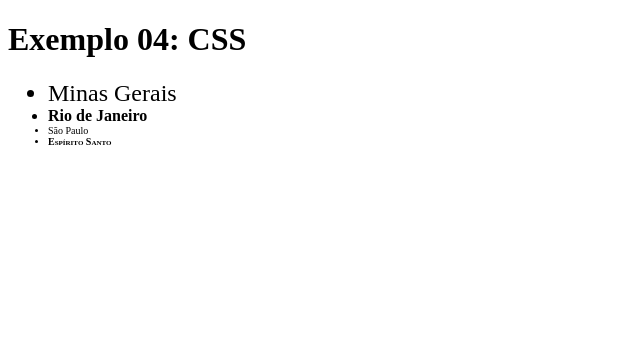
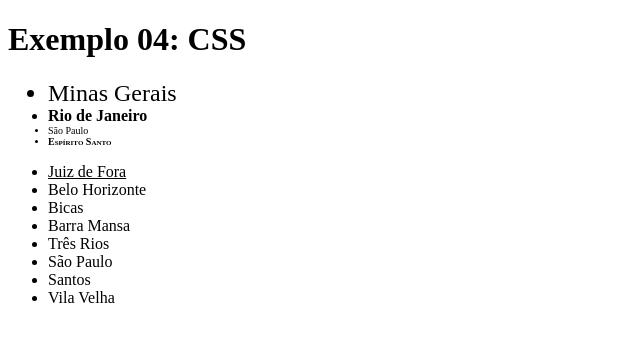
Before and after one commit to rodriggocampos/aula06, a plain HTML site: page index.html in a window 1280 px wide. Shown: the whole page, without its empty margins (0-640 px from the left). Drawn offline with Linux system fonts and the light colour scheme.

Commit message:
adicioma cidades

```diff
--- a/index.html
+++ b/index.html
@@ -1,19 +1,38 @@
 <!DOCTYPE html>
 <html lang="pt">
-<head>
-    <meta charset="UTF-8">
-    <meta http-equiv="X-UA-Compatible" content="IE=edge">
-    <meta name="viewport" content="width=device-width, initial-scale=1.0">
+  <head>
+    <meta charset="UTF-8" />
+    <meta http-equiv="X-UA-Compatible" content="IE=edge" />
+    <meta name="viewport" content="width=device-width, initial-scale=1.0" />
     <title>Exemplo 04: CSS</title>
-</head>
-<body>
+  </head>
+  <body>
     <h1>Exemplo 04: CSS</h1>
 
     <ul>
-        <li style="font-size: x-large;">Minas Gerais</li>
-        <li style="font-weight: bolder;">Rio de Janeiro</li>
-        <li style="font-size: x-small; font-weight: lighter;">São Paulo</li>
-        <li style="font-size: x-small; font-weight: bolder; font-variant: small-caps">Espírito Santo</li>
+      <li style="font-size: x-large">Minas Gerais</li>
+      <li style="font-weight: bolder">Rio de Janeiro</li>
+      <li style="font-size: x-small; font-weight: lighter">São Paulo</li>
+      <li
+        style="
+          font-size: x-small;
+          font-weight: bolder;
+          font-variant: small-caps;
+        "
+      >
+        Espírito Santo
+      </li>
     </ul>
-</body>
+
+    <ul>
+        <li style="text-decoration: underline">Juiz de Fora</li>
+        <li>Belo Horizonte</li>
+        <li>Bicas</li>
+        <li>Barra Mansa</li>
+        <li>Três Rios</li>
+        <li>São Paulo</li>
+        <li>Santos</li>
+        <li>Vila Velha</li>
+    </ul>
+  </body>
 </html>
```
